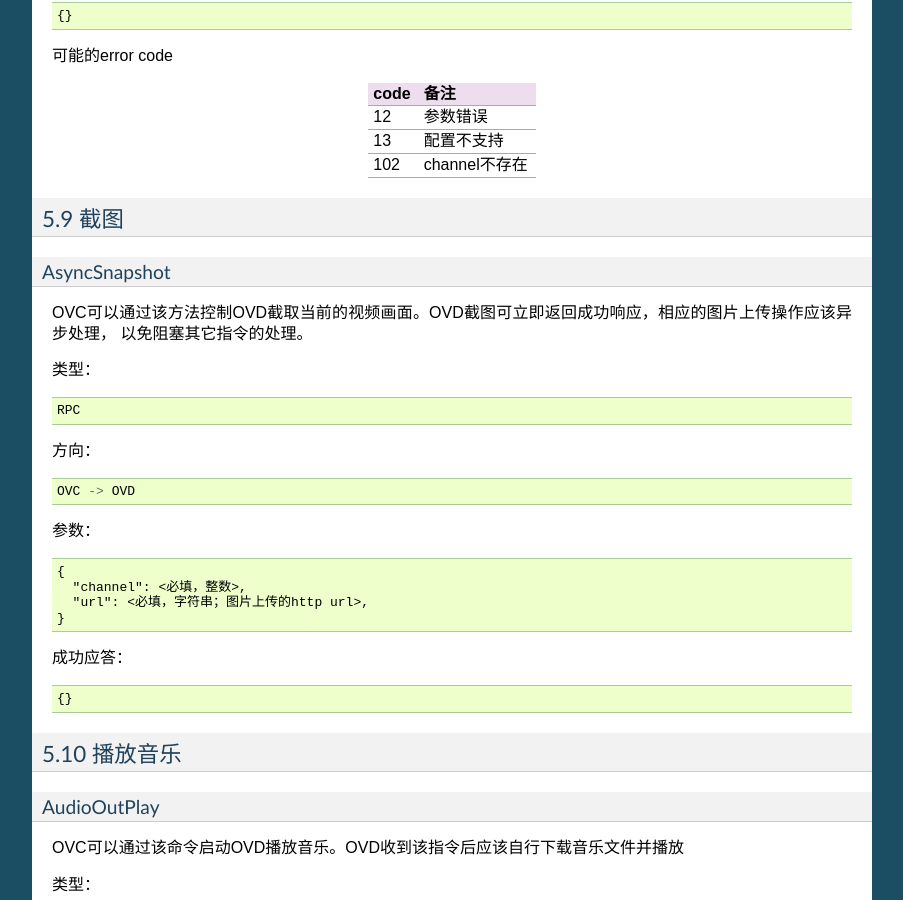
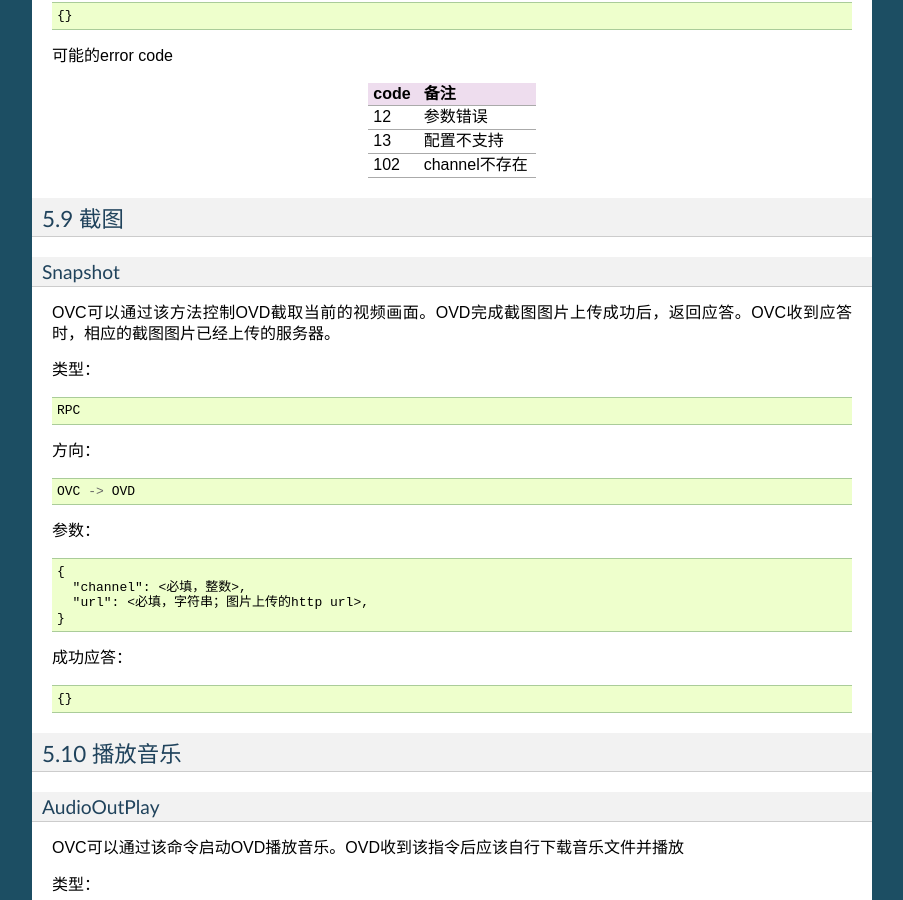
Before and after one commit to jamken/open_dev_sdk, a Sphinx documentation site: the page built from docs/dap.rst, in a window 1280 px wide and 900 px high, scrolled down 17063 px. Shown: the whole window, without its empty margins (198-1101 px from the left). Built offline with Sphinx 7.4.7, drawn with Linux system fonts in a browser that asks for light colours; some of the changed text lies outside the part shown.

Commit message:
1、增加同步截图指令 2、报警图片上传url改为可选

```diff
--- a/docs/dap.rst
+++ b/docs/dap.rst
@@ -714,7 +714,7 @@ OVD可通过该方法向OVC上报报警事件的开始/结束。OVD收到
 成功应答： ::
 
   {
-    "pic_upload_url": <必填，字符串；报警相关图片的上传URL, 若报警不关联图片，则不需要上传>
+    "pic_upload_url": <选填，字符串；报警相关图片的上传URL, 若报警不关联图片，则不需要上传，如果该字段为空串或者字段不存在，表示不需要上传相关图片>
   }
 
 ==========     ============
@@ -963,11 +963,10 @@ code            备注
 5.9 截图
 +++++++++++++++
 
-AsyncSnapshot
+Snapshot
 -------------
 
-OVC可以通过该方法控制OVD截取当前的视频画面。OVD截图可立即返回成功响应，相应的图片上传操作应该异步处理，
-以免阻塞其它指令的处理。
+OVC可以通过该方法控制OVD截取当前的视频画面。OVD完成截图图片上传成功后，返回应答。OVC收到应答时，相应的截图图片已经上传的服务器。
 
 类型： ::
 
@@ -988,6 +987,7 @@ OVC可以通过该方法控制OVD截取当前的视频画面。OVD截图可立
 成功应答： ::
 
   {}
+
 
 5.10 播放音乐
 +++++++++++++++
```
